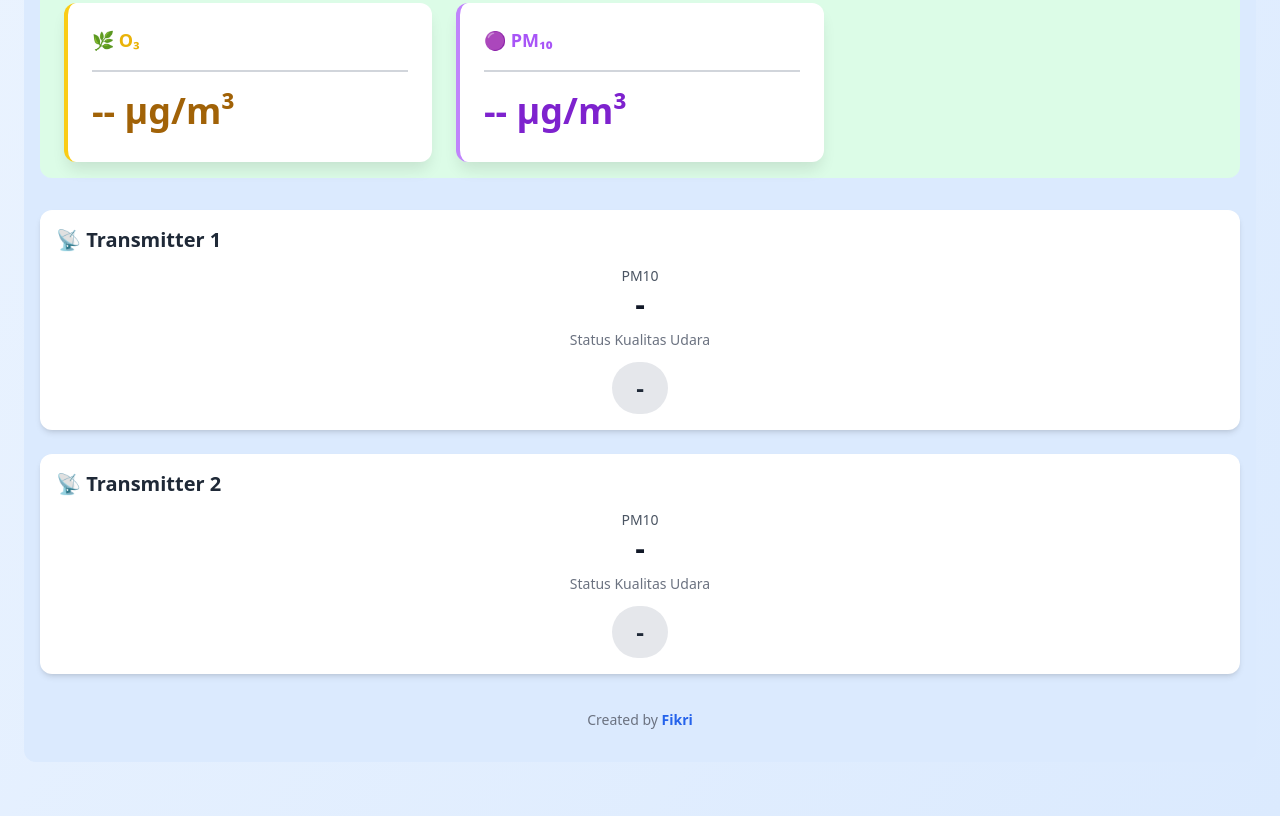
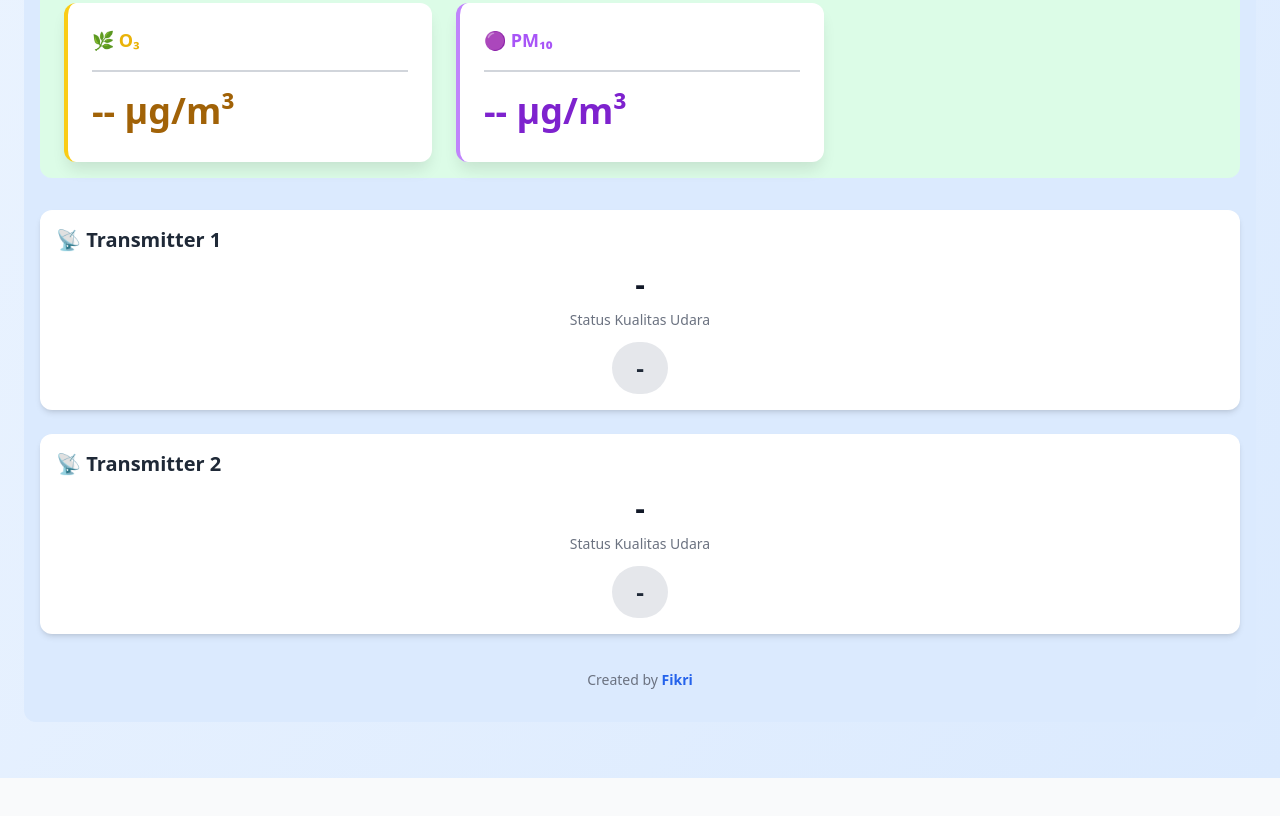
Before and after one commit to Cityzenss/Monitoring_Udara, a plain HTML site: page index.html in a window 1280 px wide. Shown: the part 924-1740 px from the top of the page. After the commit the page ends 1702 px from the top, so only its background shows below. Drawn offline with nearby package versions, Linux system fonts and the light colour scheme; a script that the page names is missing.

Commit message:
Update index.html

```diff
--- a/index.html
+++ b/index.html
@@ -106,7 +106,7 @@
             <h2 class="text-xl font-semibold text-gray-800 dark:text-white mb-3">📡 Transmitter 1</h2>
             <div class="flex flex-col justify-center items-center gap-2">
                 <div class="text-gray-600 dark:text-gray-300 text-center">
-                    <span class="block text-sm">PM10</span>
+                    <!--<span class="block text-sm">PM10</span>-->
                     <span id="pm10_1" class="text-3xl font-bold text-gray-900 dark:text-white">-</span>
                 </div>
                 <div class="text-center">
@@ -122,7 +122,7 @@
             <h2 class="text-xl font-semibold text-gray-800 dark:text-white mb-3">📡 Transmitter 2</h2>
             <div class="flex flex-col justify-center items-center gap-2">
                 <div class="text-gray-600 dark:text-gray-300 text-center">
-                    <span class="block text-sm">PM10</span>
+                    <!--<span class="block text-sm">ISPU</span>-->
                     <span id="pm10_2" class="text-3xl font-bold text-gray-900 dark:text-white">-</span>
                 </div>
                 <div class="text-center">
```
